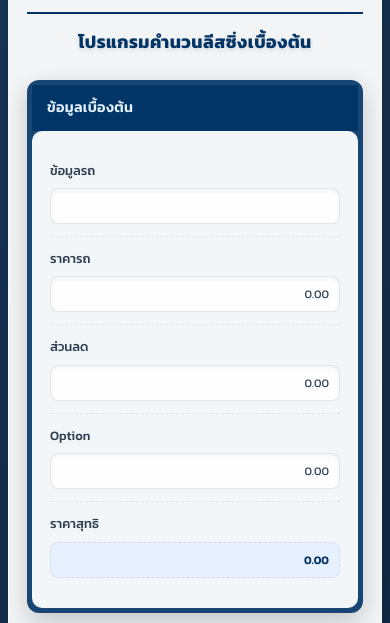
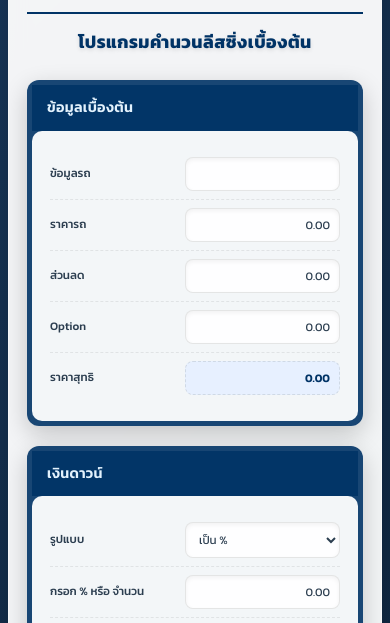
Before and after one commit to Jakkrawut-ORIX/Calculator, a plain HTML site: page index.html in a window 390 px wide. Shown: the part 186-809 px from the top of the page. Drawn offline with Linux system fonts and the light colour scheme.

Commit message:
Update index.html 7-11-25

```diff
--- a/index.html
+++ b/index.html
@@ -354,17 +354,25 @@ input[readonly] {
     h2 {
         font-size: 1.1em;
     }
+    /* ปรับปรุง: ให้ Label และ Input อยู่ในบรรทัดเดียวกันและลดขนาด */
     .form-row {
-        flex-direction: column;
-        align-items: flex-start;
+        display: flex;
+        flex-direction: row;
+        align-items: center;
+        justify-content: space-between;
         gap: 8px;
+        padding: 10px 0; /* ลด padding */
     }
-    .label-col, .value-col {
-        width: 100%;
+    .label-col {
+        width: 45%;
+        font-size: 0.88em; /* ลดขนาดตัวอักษรของ Label */
+    }
+    .value-col {
+        width: 55%;
     }
     input:not([readonly]), select, input[readonly] {
-        padding: 9px 11px;
-        font-size: 0.9em;
+        padding: 8px 10px; /* ลด padding */
+        font-size: 0.88em; /* ลดขนาดตัวอักษรของ Input */
     }
     .button-group button {
         padding: 13px 16px;
@@ -392,9 +400,16 @@ input[readonly] {
     h2 {
         font-size: 1.05em;
     }
+    /* ลดขนาดลงอีกสำหรับจอที่เล็กมาก */
+    .form-row {
+        padding: 8px 0;
+    }
+    .label-col {
+        font-size: 0.85em; /* ลดขนาดตัวอักษรของ Label อีก */
+    }
     input:not([readonly]), select, input[readonly] {
-        padding: 8px 10px;
-        font-size: 0.85em;
+        padding: 7px 9px; /* ลด padding อีก */
+        font-size: 0.85em; /* ลดขนาดตัวอักษรของ Input อีก */
     }
     .button-group button {
         padding: 12px 15px;
@@ -803,11 +818,11 @@ function calculateDownForTargetLease(targetLease) {
     let high = total;
     let bestDown = 0;
     let minDiff = Infinity;
-    let finalLease = 0;
     const maxIter = 500;
 
     for (let i = 0; i < maxIter; i++) {
-        const currentDown = Math.ceil((low + high) / 2);
+        // ใช้ Math.floor แทน Math.ceil เพื่อให้การค้นหาแม่นยำขึ้นในเงื่อนไขการค้นหา
+        const currentDown = Math.floor((low + high) / 2);
         if (currentDown < 0) currentDown = 0;
         if (currentDown > total) currentDown = total;
 
@@ -815,7 +830,6 @@ function calculateDownForTargetLease(targetLease) {
         const intTotal = finance * (rate / 100) * years;
         const currentLease = months > 0 ? Math.ceil((finance + intTotal) / months) : 0;
 
-        finalLease = currentLease;
         const diff = Math.abs(currentLease - targetLease);
 
         if (diff < minDiff) {
@@ -823,7 +837,21 @@ function calculateDownForTargetLease(targetLease) {
             bestDown = currentDown;
         }
 
-        if (Math.abs(high - low) < 1 || diff < 0.1) {
+        // เงื่อนไขหยุดเมื่อค่า low และ high ใกล้กันมากพอ
+        if (high - low <= 1) {
+             // ตรวจสอบค่างวดสุดท้ายที่คำนวณด้วย bestDown ที่ดีที่สุด
+            const finalLeaseCheck = months > 0 ? Math.ceil((total - bestDown + (total - bestDown) * (rate / 100) * years) / months) : 0;
+            if (finalLeaseCheck < targetLease) {
+                 // ถ้าค่างวดไม่ถึงเป้าหมาย ให้ลองลดเงินดาวน์ลงอีก 1 เพื่อเช็คค่างวดที่เพิ่มขึ้น
+                 const nextLowerDown = Math.max(0, bestDown - 1);
+                 const financeLower = total - nextLowerDown;
+                 const intTotalLower = financeLower * (rate / 100) * years;
+                 const leaseLower = months > 0 ? Math.ceil((financeLower + intTotalLower) / months) : 0;
+
+                 if (leaseLower >= targetLease) {
+                    bestDown = nextLowerDown;
+                 }
+            }
             break;
         }
 
@@ -834,9 +862,16 @@ function calculateDownForTargetLease(targetLease) {
         }
     }
 
+    // ตรวจสอบครั้งสุดท้ายด้วย bestDown ที่หาได้
+    const finalLease = months > 0 ? Math.ceil((total - bestDown + (total - bestDown) * (rate / 100) * years) / months) : 0;
+
+    // *** ส่วนที่แก้ไขตามความต้องการของผู้ใช้ ***
     if (finalLease < targetLease) {
+        // ให้ alert และกำหนดเงินดาวน์เป็น 0
+        alert(`คำเตือน: ค่างวดที่คำนวณได้ (${format(finalLease)} บาท) ไม่ถึงค่างวดเป้าหมาย ${format(targetLease)} บาท ระบบได้กำหนดให้เงินดาวน์เป็น 0.`);
         bestDown = 0;
     }
+    // ***************************************
 
     document.getElementById('downType').value = 'amount';
     document.getElementById('downInput').value = formatNoDecimal(bestDown);
```
